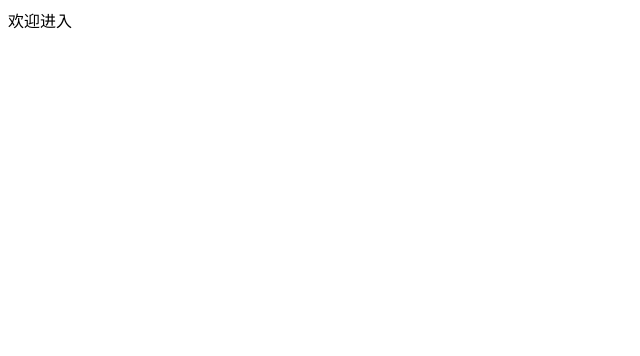
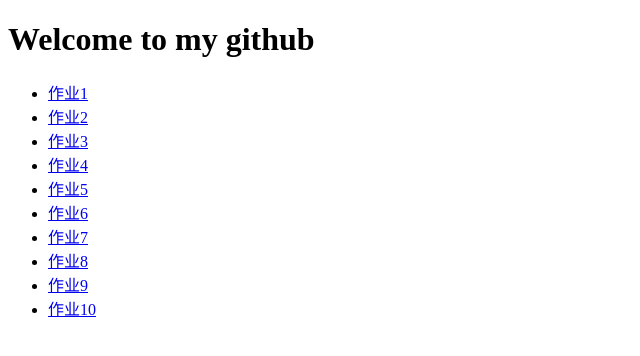
Before and after one commit to 2229428890/2229428890.github.io, a plain HTML site: page index.html in a window 1280 px wide. Shown: the whole page, without its empty margins (0-640 px from the left). Drawn offline with Linux system fonts and the light colour scheme.

Commit message:
Update index.html

```diff
--- a/index.html
+++ b/index.html
@@ -1,12 +1,27 @@
-<!DOCTYPE html>
+
+<!doctype html>
 <html lang="en">
-<head>
-    <meta charset="UTF-8">
-    <meta http-equiv="X-UA-Compatible" content="IE=edge">
-    <meta name="viewport" content="width=, initial-scale=1.0">
-    <title>Document</title>
-</head>
-<body>
-    欢迎进入
-</body>
+ <head>
+  <meta charset="UTF-8">
+  <meta name="Generator" content="EditPlus®">
+  <meta name="Author" content="">
+  <meta name="Keywords" content="">
+  <meta name="Description" content="">
+  <title>我的首页</title>
+ </head>
+ <body>
+  <h1>Welcome to my github</h1>
+    <ul>
+        <li><a href="work/work1.html">作业1</a></li>
+        <li><a href="work/work2.html">作业2</a></li>
+        <li><a href="work/work3.html">作业3</a></li>
+        <li><a href="work/work4.html">作业4</a></li>
+        <li><a href="work/work5.html">作业5</a></li>
+        <li><a href="work/work6.html">作业6</a></li>
+        <li><a href="work/work7.html">作业7</a></li>
+        <li><a href="work/work8.html">作业8</a></li>
+        <li><a href="work/work9.html">作业9</a></li>
+        <li><a href="work/work10.html">作业10</a></li>
+    </ul>
+ </body>
 </html>
```
